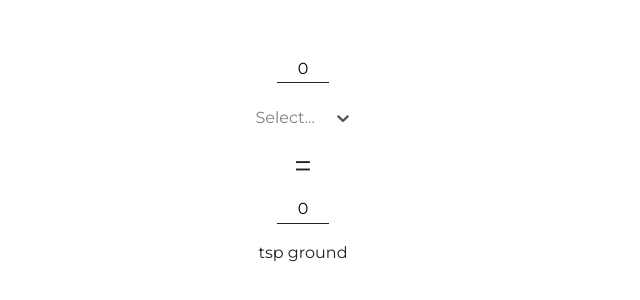
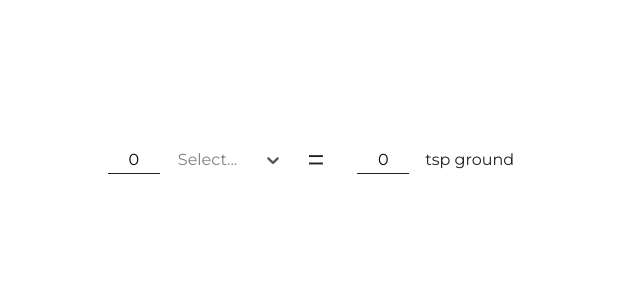
Before and after one commit to catehernandez/spice-converter, a React (Create React App) app: page / in a window 1280 px wide. Shown: the part 240-540 px from the top of the page, without its empty margins (337-977 px from the left). Built offline with nearby package versions, Linux system fonts and the light colour scheme.

Commit message:
Improve desktop styling

```diff
--- /dev/null
+++ b/src/components/SpiceConverter/Container.js
@@ -0,0 +1,14 @@
+import styled from 'styled-components';
+
+const Container = styled.div`
+  align-items: center;
+  display: flex;
+  flex-direction: column;
+  justify-content: center;
+
+  @media (min-width: 768px) {
+    flex-direction: row;
+  }
+`;
+
+export default Container;
--- a/src/components/SpiceConverter/index.js
+++ b/src/components/SpiceConverter/index.js
@@ -3,8 +3,11 @@ import Select from 'react-select';
 import customSelectStyles from 'shared/CustomSelectStyles';
 
 import { Spices, WholeUnits, ConversionRatios } from './SpiceConfig';
+
+// Styles
 import { NumericalInput } from 'shared/StyledInput';
 import EqualSign from './EqualSign';
+import Container from './Container';
 
 class App extends React.Component {
   constructor(props) {
@@ -53,7 +56,7 @@ class App extends React.Component {
     }));
 
     return (
-      <React.Fragment>
+      <Container className="spice-converter-container">
         <NumericalInput
           type="number"
           onChange={this.convertToGround}
@@ -74,7 +77,7 @@ class App extends React.Component {
           step="0.25"
         />
         <div>tsp ground {this.state.selectedSpice}</div>
-      </React.Fragment>
+      </Container>
     );
   }
 }
--- a/src/shared/CustomSelectStyles.js
+++ b/src/shared/CustomSelectStyles.js
@@ -26,6 +26,7 @@ const customSelectStyles = {
   valueContainer: (provided) => ({
     ...provided,
     paddingRight: 0,
+    paddingLeft: 0,
   }),
 };
 
--- a/src/shared/StyledInput.js
+++ b/src/shared/StyledInput.js
@@ -6,7 +6,7 @@ const NumericalInput = styled.input`
   border: none;
   border-bottom: solid 1.5px #222;
   font: inherit;
-  margin: 0 0 1rem;
+  margin: 1rem;
   text-align: center;
   width: 3em;
 
```
